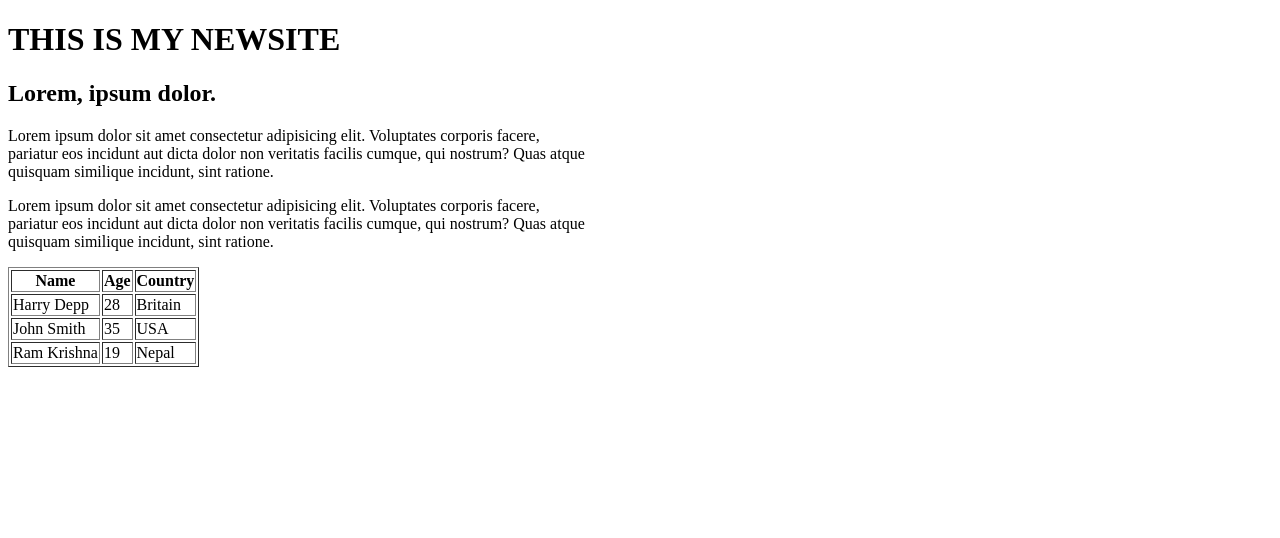
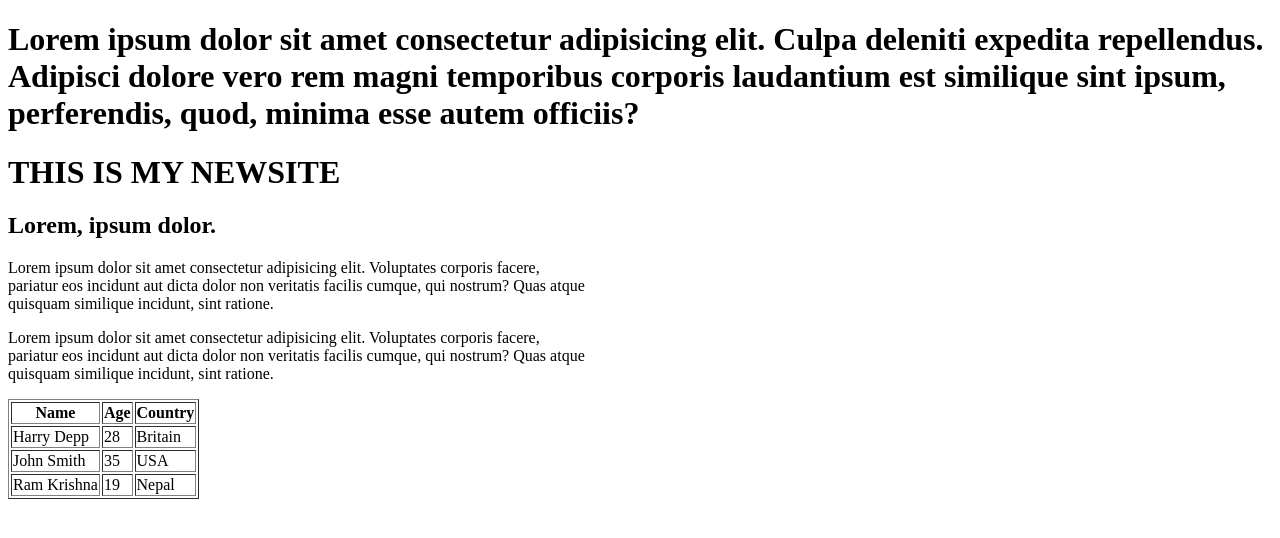
Before and after one commit to fkilld/itpproject1, a plain HTML site: page milan.html.html in a window 1280 px wide. Drawn offline with Linux system fonts and the light colour scheme.

Commit message:
mohit edit file

```diff
--- a/milan.html.html
+++ b/milan.html.html
@@ -6,6 +6,7 @@
     <title>Document</title>
 </head>
 <body>
+  <h1>Lorem ipsum dolor sit amet consectetur adipisicing elit. Culpa deleniti expedita repellendus. Adipisci dolore vero rem magni temporibus corporis laudantium est similique sint ipsum, perferendis, quod, minima esse autem officiis?</h1>
     <h1>THIS IS MY NEWSITE</h1>
     <h2>Lorem, ipsum dolor.</h2>
     <p>Lorem ipsum dolor sit amet consectetur adipisicing elit. Voluptates corporis facere, <br>
```
